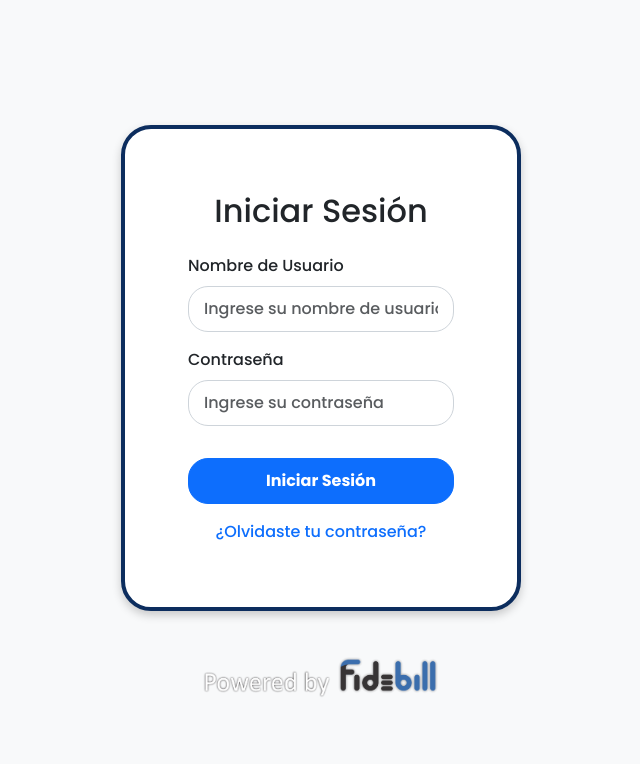
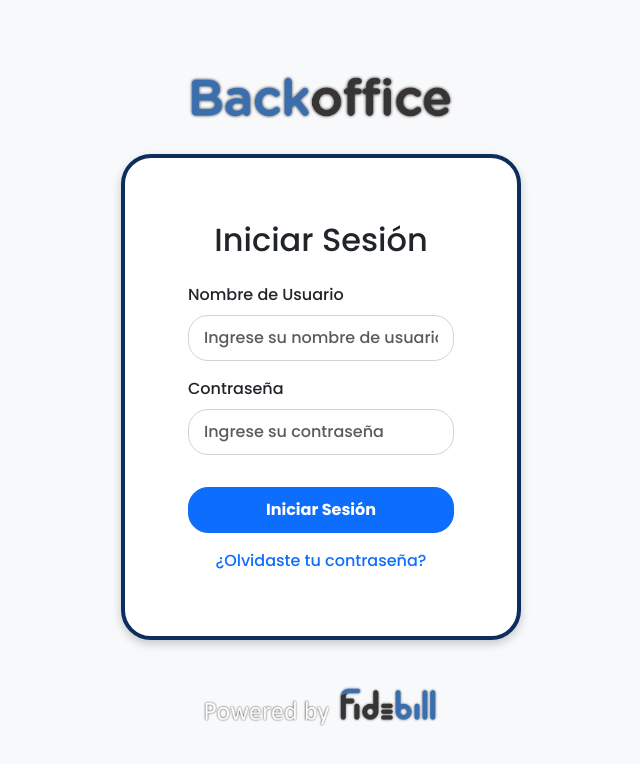
Before and after one commit to tomascorujodev/fidebill-backoffice-front, a React (Vite) app: page / in a window 1280 px wide. Shown: the top 764 px of the page, without its empty margins (319-959 px from the left). Built offline with nearby package versions, Linux system fonts and the light colour scheme.

Commit message:
imagen backoffice

```diff
--- a/src/views/ViewLogin.jsx
+++ b/src/views/ViewLogin.jsx
@@ -31,7 +31,6 @@ export default function ViewLogin({ setIsLoggedIn }) {
           case 401:
             setMensaje("Usuario y contraseña incorrectos");
             return;
-          case 500:
             setMensaje("Hubo un problema en el servidor. Por favor, contacte con un administrador");
             return;
           default:
@@ -53,18 +52,19 @@ export default function ViewLogin({ setIsLoggedIn }) {
 
   return (
     <div className="container-fluid bg-light min-vh-100 d-flex flex-column align-items-center justify-content-center">
-      {/* <img
-        src="/assets/LogoFidebill.png"
+      <img
+        src="/assets/Backoffice.png"
         alt="Fidebill Logo"
-        height="200"
-      /> */}
+        height="50"
+        className="mb-2"
+      />
       {
         isAdmin &&
         <img
           src="/assets/Administrador.png"
           alt="Icono Administrador"
-          className="my-2"
-          width="300"
+          style={{marginBlock: "16px"}}
+          width="200"
         />
       }
       <br />
```
Also changed, not shown: public/assets/Backoffice.png (added).
